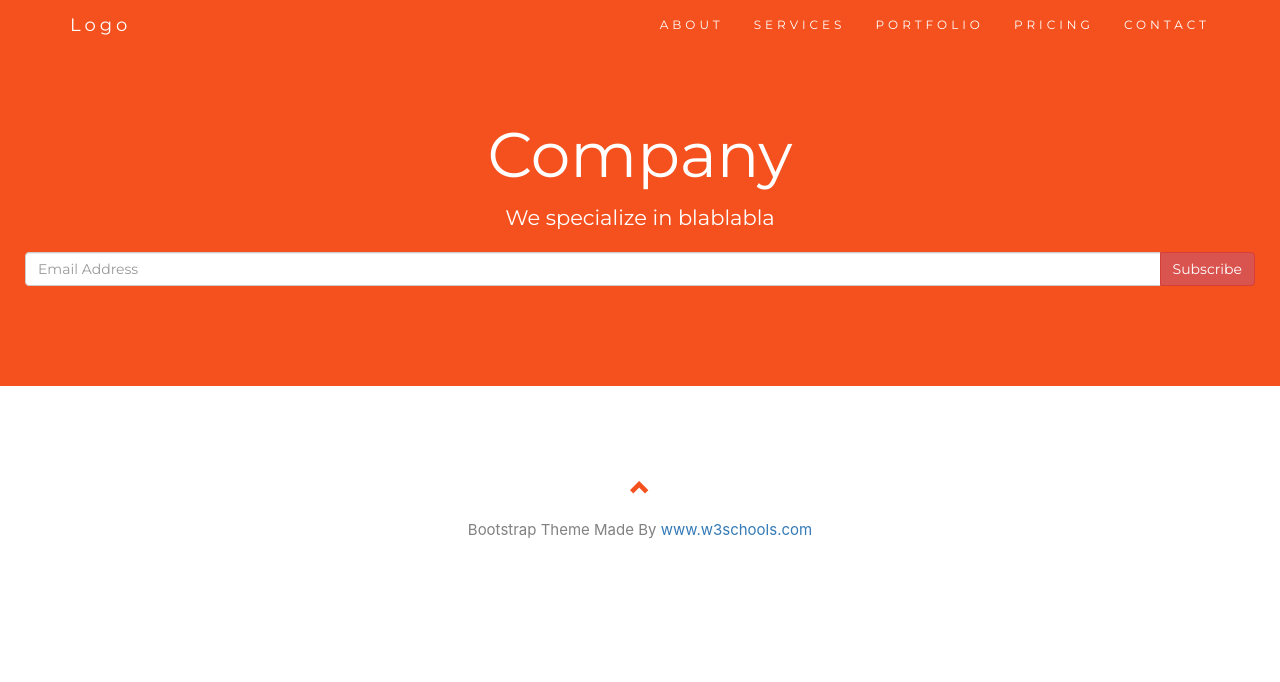
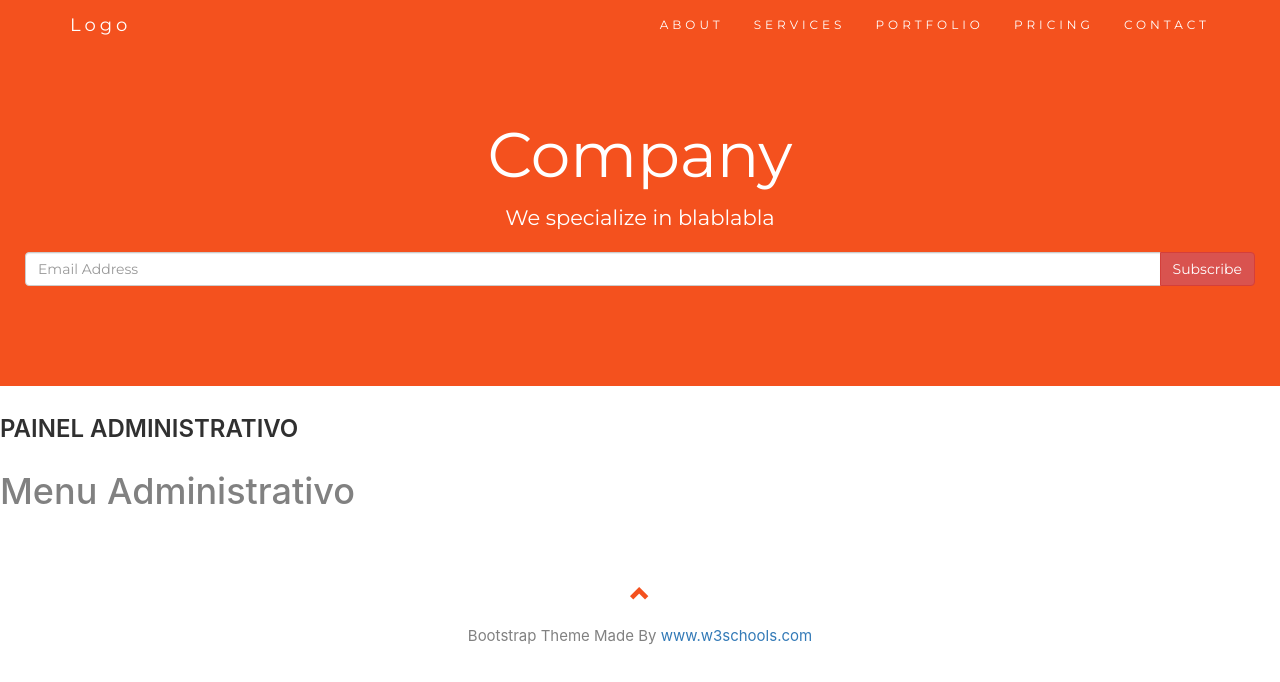
Before and after one commit to geislor/company, a React (Create React App) app: page /admin in a window 1280 px wide. Shown: the top 682 px of the page. Built offline with nearby package versions, Linux system fonts and the light colour scheme.

Commit message:
start administration

```diff
--- a/src/App.js
+++ b/src/App.js
@@ -8,6 +8,7 @@ import Services from "./components/Services";
 import Portfolio from "./components/Portfolio";
 import Pricing from "./components/Pricing";
 import Contact from "./components/Contact";
+import Admin from "./containers/admin/Admin";
 
 class App extends Component {
   render() {
@@ -22,6 +23,7 @@ class App extends Component {
           <Route path='/pricing' component={Pricing} />
           <Route path='/contact' component={Contact} />
 
+          <Route path='/admin' component={Admin} />
           <Footer />
         </div>
       </BrowserRouter>
--- /dev/null
+++ b/src/components/admin/AdminMenu.js
@@ -0,0 +1,10 @@
+import React from 'react';
+
+const AdminMenu = props => {
+    return(
+        <h1>Menu Administrativo</h1>
+    )
+
+}
+
+export default AdminMenu;
--- /dev/null
+++ b/src/containers/admin/Admin.js
@@ -0,0 +1,19 @@
+import React, { Component } from 'react';
+import AdminMenu from "../../components/admin/AdminMenu";
+
+class Admin extends Component {
+    constructor(props){
+        super(props)
+    }
+
+    render(){
+        return (
+            <div>
+                <h2>painel administrativo</h2>
+                <AdminMenu />
+            </div>
+        );
+    }
+}
+
+export default Admin;
```
Also changed, not shown: src/components/Seal.js (added, +21 -0 lines).
